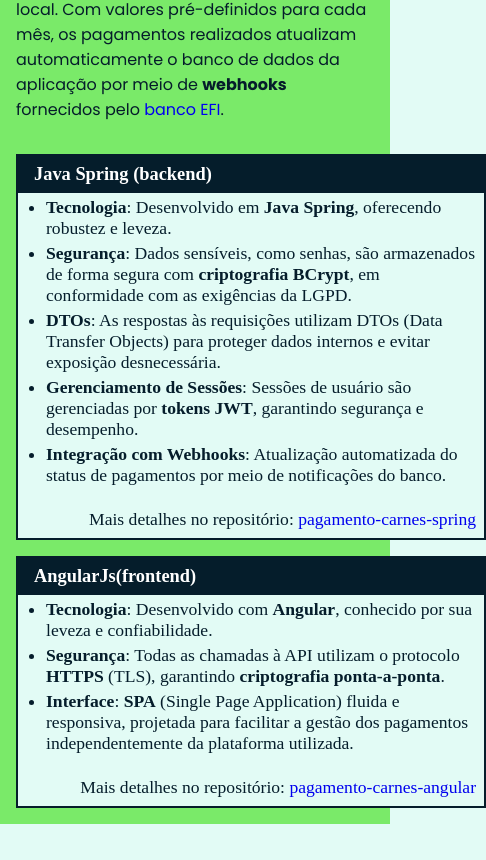
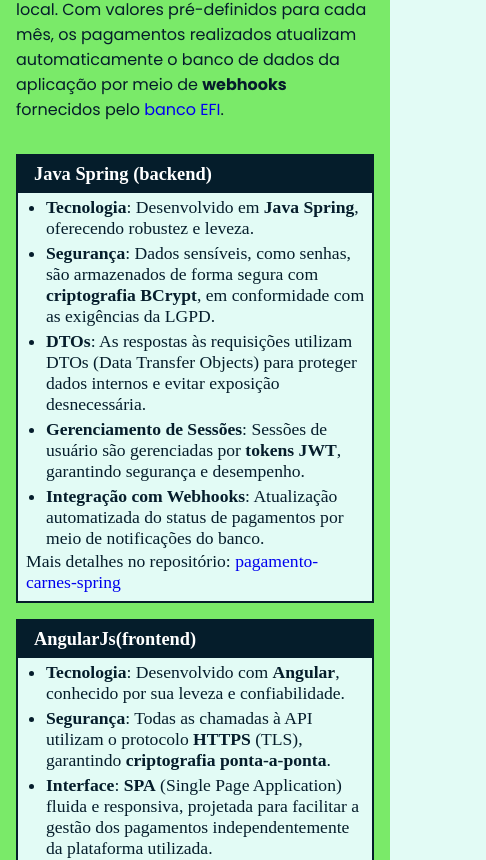
Before and after one commit to erbert-gadelha/pagamento-carnes-angular, an Angular app: page / in a window 390 px wide. Shown: the part 993-1853 px from the top of the page, 486 px wide, since content can reach past the window. Built offline with nearby package versions, Linux system fonts and the light colour scheme; no server answers.

Commit message:
fix: descrição da aplicação redimencionada por media query

```diff
--- a/src/app/features/home/home.component.css
+++ b/src/app/features/home/home.component.css
@@ -126,16 +126,14 @@
       display: flex;
       gap: 16px;
       padding: 16px;
-      flex-wrap: wrap;
+      flex-direction: row;
 
 
       div {
         position: relative;
         border: var(--color-2) 2px solid;
-        /*padding: 4px 8px;*/
         padding-bottom: 48px;
         background-color: var(--color-0);
-        min-width: 470px;
         flex: 1;
         * {
           font-family: 'Times New Roman', Times, serif;
@@ -166,6 +164,13 @@
   }
 
 
+  @media (max-width: 1000px) {
+    .descricao {
+      flex-direction: column !important;
+    }
+  }
+
+
   @media (max-width: 440px) {
     #logo > h1{
       display: none;
```
